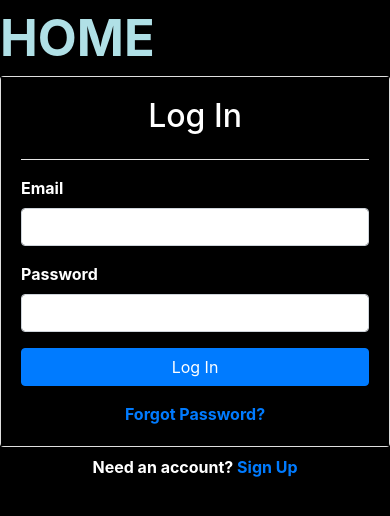
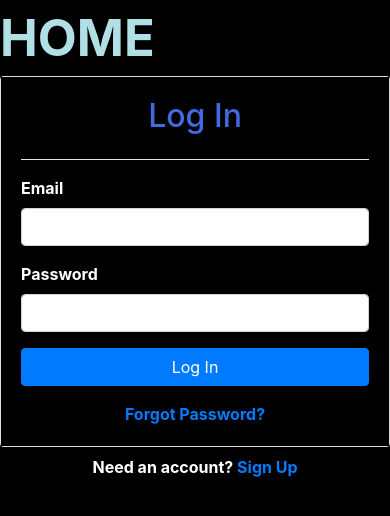
Before and after one commit to DARSHAN-THE-CODER/TODO-WEBSITE, a React (Create React App) app in the folder client/: page /login in a window 390 px wide. Shown: the top 516 px of the page. Built offline with nearby package versions, Linux system fonts and the light colour scheme; no server answers.

Commit message:
tried to add responsiveness

```diff
--- a/client/src/components/homecss.css
+++ b/client/src/components/homecss.css
@@ -92,3 +92,23 @@ table.tl{
     /* padding-left: 20vw; */
     margin-left: 20vw;
 }
+
+/* .ti{
+    display:"flex";
+} */
+@media (max-width: 480px) {
+     h2{
+        color: royalblue;
+    }
+   /* link.fro{
+        font-size: 100vw;
+    } */
+    .lp{
+        height: 100%;
+        width: 250px;
+    }
+    div.ll{
+        height: 5vw;
+    }
+
+}
```
